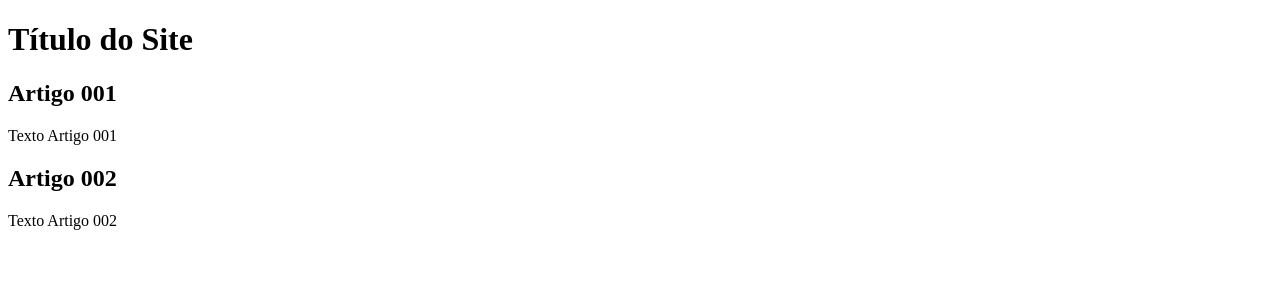
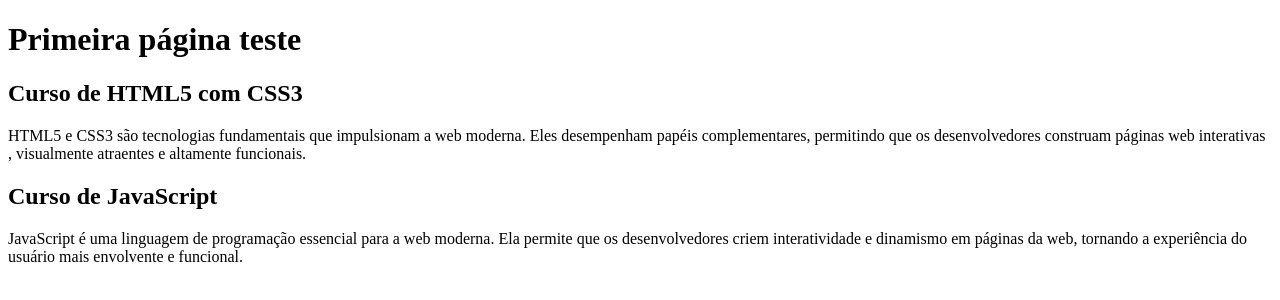
Before and after one commit to Sant232912/Projeto-site, a plain HTML site: page index.html in a window 1280 px wide. Drawn offline with Linux system fonts and the light colour scheme.

Commit message:
Comecei a escrever conteúdo

```diff
--- a/index.html
+++ b/index.html
@@ -8,15 +8,20 @@
 <body>
     <main>
         <header>
-            <h1>Título do Site</h1>
+            <h1>Primeira página teste </h1>
         </header>
         <article>
-            <h2> Artigo 001</h2>
-            <p>Texto Artigo 001</p>
+            <h2> Curso de HTML5 com CSS3</h2>
+            <p>HTML5 e CSS3 são tecnologias fundamentais que impulsionam a web moderna.
+                Eles desempenham papéis complementares, permitindo que os desenvolvedores construam páginas web interativas
+                , visualmente atraentes e altamente funcionais.</p>
         </article>
         <article>
-         <h2>Artigo 002</h2>
-         <p>Texto Artigo 002</p>
+         <h2>Curso de JavaScript</h2>
+         <p>JavaScript é uma linguagem de programação essencial para a web moderna.
+            Ela permite que os desenvolvedores criem interatividade e dinamismo em páginas da web,
+            tornando a experiência do usuário mais envolvente e funcional.
+            </p>
         </article>
     </main>
 </body>
```
